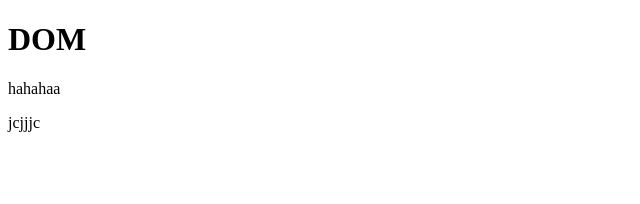
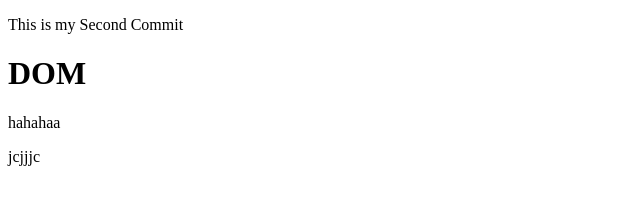
Before and after one commit to sijandahal/my-git, a plain HTML site: page index.html in a window 1280 px wide. Shown: the whole page, without its empty margins (0-640 px from the left). Drawn offline with Linux system fonts and the light colour scheme.

Commit message:
Added a paragraph

```diff
--- a/index.html
+++ b/index.html
@@ -6,6 +6,7 @@
     <title>Document</title>
 </head>
 <body>
+    <p>This is my Second Commit</p>
     <h1>DOM</h1>
     <p>hahahaa</p>
     <p>jcjjjc</p>
```
